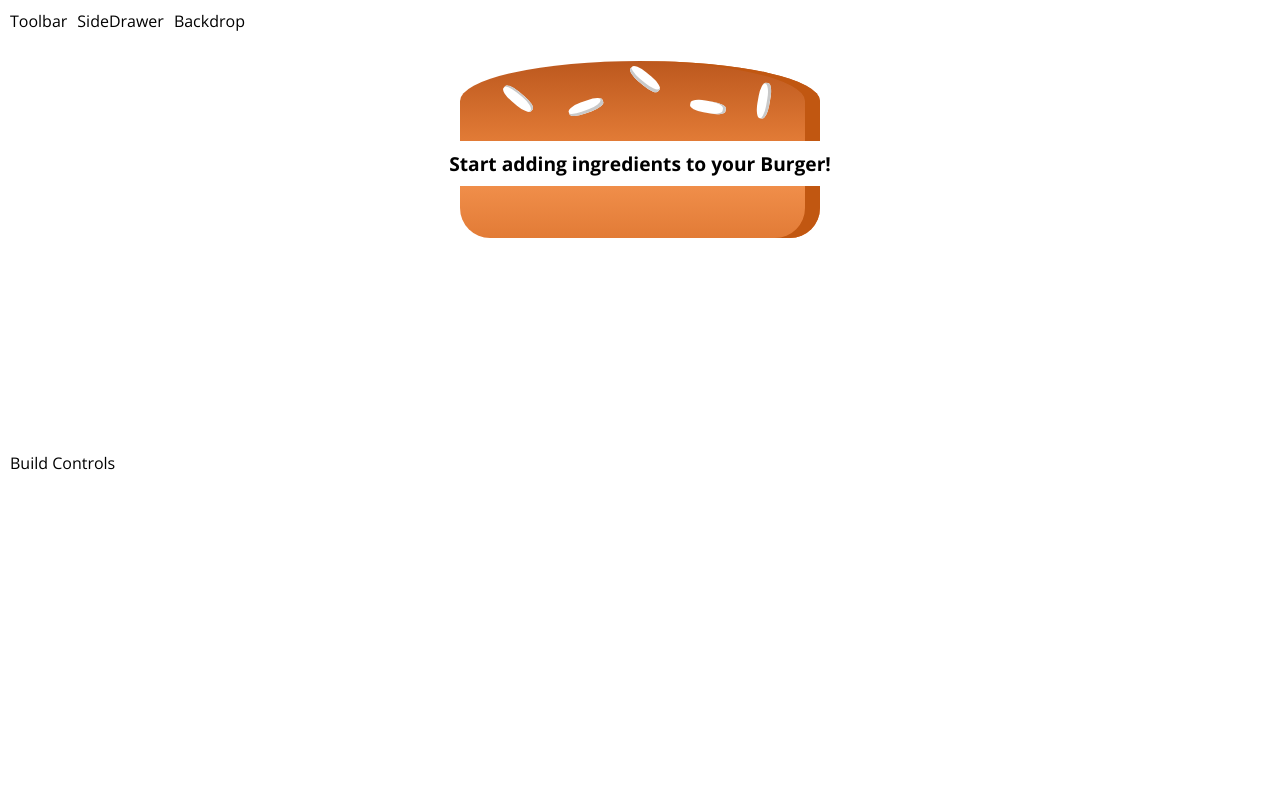
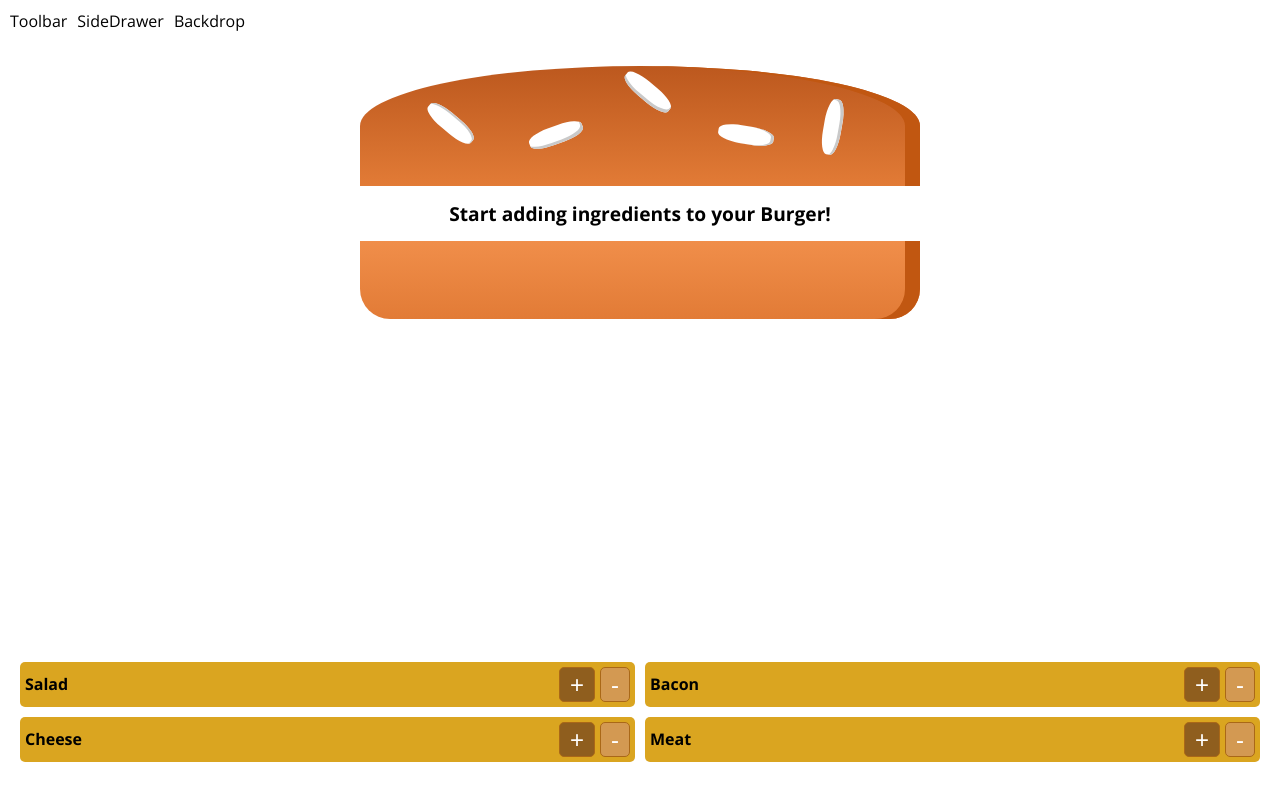
Before and after one commit to du-almeidalima/react-course, a React (Create React App) app: page / in a window 1280 px wide. Built offline with nearby package versions, Linux system fonts and the light colour scheme.

Commit message:
Section 8: Burger Build Control Component

```diff
--- /dev/null
+++ b/src/components/Burger/BuildControls/BuildControl/BuildControl.js
@@ -0,0 +1,22 @@
+import React from 'react';
+import PropTypes from 'prop-types';
+import BuildControlStyle from './BuildControl.module.css';
+
+const buildControl = props => {
+
+  return (
+    <div className={BuildControlStyle.BuildControlWrapper}>
+      <span>{props.label}</span>
+      <div className={BuildControlStyle.BuildControlButtonsWrapper}>
+        <button className={`${BuildControlStyle.BuildControlBtn} ${BuildControlStyle.More}`}>+</button>
+        <button className={`${BuildControlStyle.BuildControlBtn} ${BuildControlStyle.Less}`}>-</button>
+      </div>
+    </div>
+  )
+}
+
+buildControl.propType = {
+  label: PropTypes.string.isRequired
+}
+
+export default buildControl;
--- /dev/null
+++ b/src/components/Burger/BuildControls/BuildControl/BuildControl.module.css
@@ -0,0 +1,73 @@
+.BuildControlWrapper {
+  font-weight: bold;
+  display: flex;
+  flex-grow: 1;
+  flex-shrink: 1;
+  flex-basis: auto;
+  justify-content: space-between;
+  background-color: goldenrod;
+  padding: var(--padding);
+  margin: 5px;
+  border-radius: var(--border-radius);
+  width: 100%;
+  height: calc(35px + 2 * var(--padding));
+  line-height: 35px;
+}
+
+.BuildControlButtonsWrapper {
+  display: flex;
+  justify-content: space-between;
+}
+
+.BuildControlButtonsWrapper .BuildControlBtn {
+  cursor: pointer;
+  padding: 0 10px;
+  font-size: 1.5rem;
+  border: 1px solid #AA6817;
+  border-radius: var(--border-radius);
+  outline: none;
+}
+
+.BuildControlButtonsWrapper .BuildControlBtn:first-child {
+  margin-right: var(--padding);
+}
+
+.BuildControlButtonsWrapper .BuildControlBtn:disabled {
+  background-color: #AC9980;
+  border: 1px solid #7E7365;
+  color: #ccc;
+  cursor: default;
+}
+
+.BuildControlButtonsWrapper .BuildControlBtn:hover:disabled {
+  background-color: #AC9980;
+  color: #ccc;
+  cursor: not-allowed;
+}
+
+.BuildControlButtonsWrapper .Less {
+  background-color: #D39952;
+  color: white;
+}
+
+.BuildControlButtonsWrapper .More {
+  background-color: #8F5E1E;
+  color: white;
+}
+
+.BuildControlButtonsWrapper .Less:hover, .BuildControlButtonsWrapper .Less:active {
+  background-color: #DAA972;
+  color: white;
+}
+
+.BuildControlButtonsWrapper .More:hover,.BuildControlButtonsWrapper .More:active {
+  background-color: #99703F;
+  color: white;
+}
+
+
+@media (min-width: 768px) {
+  .BuildControlWrapper {
+    flex-basis: calc(50% - 2 * var(--padding));
+  }
+}
--- /dev/null
+++ b/src/components/Burger/BuildControls/BuildControls.js
@@ -0,0 +1,24 @@
+import React from 'react';
+import PropTypes from 'prop-types';
+import BuildControlsStyle from './BuildControls.module.css';
+import BuildControl from './BuildControl/BuildControl';
+
+const buildControl = props => {
+  const controls = [
+    { label: 'Salad', type: 'salad' },
+    { label: 'Bacon', type: 'bacon' },
+    { label: 'Cheese', type: 'cheese' },
+    { label: 'Meat', type: 'meat' },
+  ]
+  return (
+    <div className={BuildControlsStyle.BuildControlsWrapper}>
+      { controls.map(c => <BuildControl key={c.type} label={c.label} />) }
+    </div>
+  )
+}
+
+buildControl.propType = {
+  label: PropTypes.string.isRequired
+}
+
+export default buildControl;
--- /dev/null
+++ b/src/components/Burger/BuildControls/BuildControls.module.css
@@ -0,0 +1,5 @@
+.BuildControlsWrapper {
+  display: flex;
+  flex-flow: row wrap;
+  padding: var(--padding);
+}
--- a/src/components/Burger/Burger.module.css
+++ b/src/components/Burger/Burger.module.css
@@ -8,21 +8,21 @@
   font-size: 1.2rem;
 }
 
-@media (min-width: 1000px) and (min-height: 700px) {
+@media (min-width: 768px) {
   .Burger {
     width: 700px;
     height: 600px;
   }
 }
 
-@media (min-width: 500px) and (min-height: 401px) {
+@media (min-width: 576px) and (max-width: 768px) {
   .Burger {
     width: 450px;
     height: 400px;
   }
 }
 
-@media (min-width: 500px) and (max-height: 400px) {
+@media (max-width: 576px) {
   .Burger {
     width: 350px;
     height: 300px;
--- a/src/containers/BurgerBuilder/BurgerBuilder.js
+++ b/src/containers/BurgerBuilder/BurgerBuilder.js
@@ -1,5 +1,6 @@
 import React, { Component, Fragment } from 'react';
 import Burger from '../../components/Burger/Burger'
+import BuildControls from '../../components/Burger/BuildControls/BuildControls'
 
 export default class BurgerBuilder extends Component {
 
@@ -16,7 +17,7 @@ export default class BurgerBuilder extends Component {
     return (
       <Fragment>
         <Burger ingredients={this.state.ingredients}/>
-        <div>Build Controls</div>
+        <BuildControls />
       </Fragment>
     )
   }
--- a/src/index.css
+++ b/src/index.css
@@ -1,5 +1,9 @@
 :root {
   --padding: 5px;
+  --border-radius: 5px;
+  --small-width: 576px;
+  --medium-width: 768px;
+  --large-width: 992px;
 }
 
 * {
```
